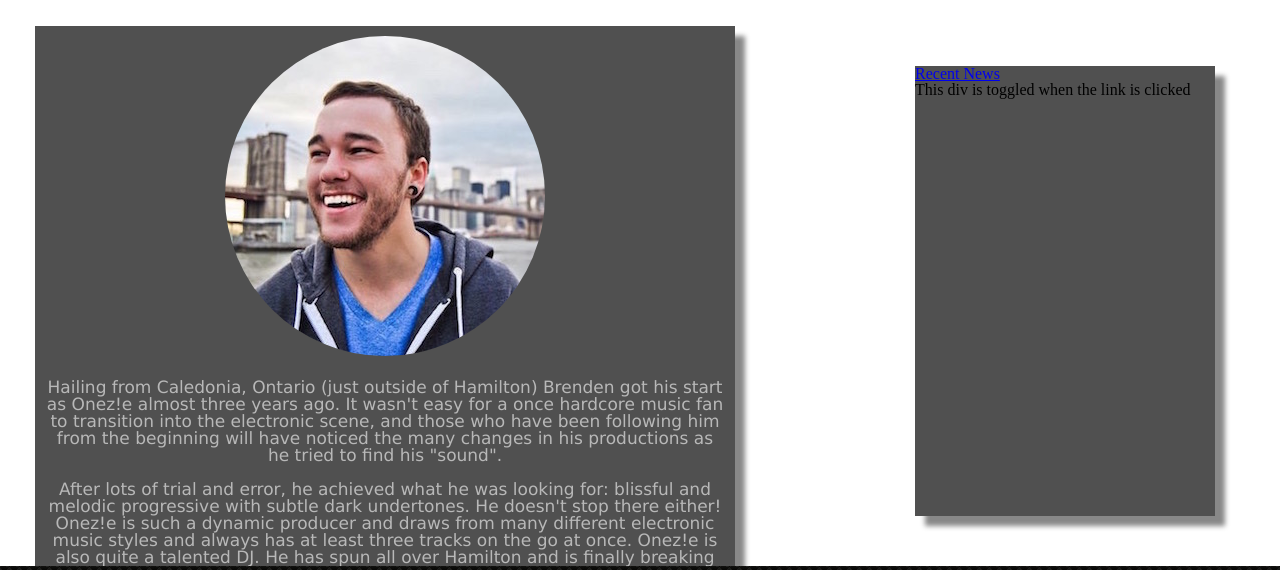
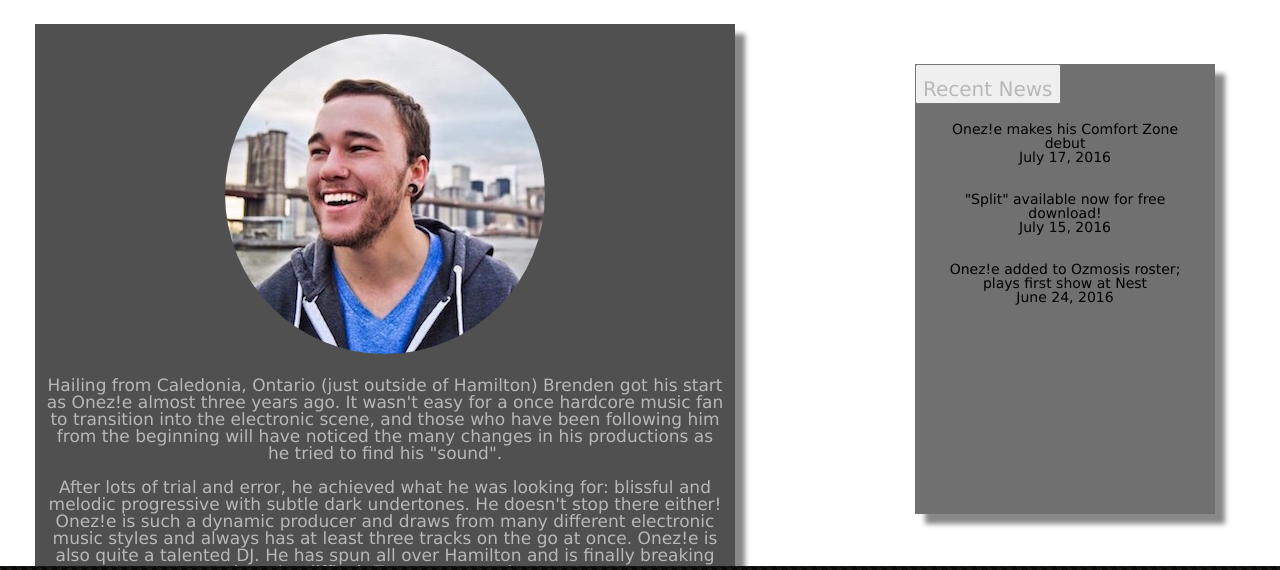
Before and after one commit to stephcerratti/official-onezie, a plain HTML site: page index.html in a window 1280 px wide. Shown: the part 159-729 px from the top of the page. Drawn offline with nearby package versions, Linux system fonts and the light colour scheme.

Commit message:
news toggle

```diff
--- a/index.html
+++ b/index.html
@@ -51,14 +51,16 @@
   </div>
 
 <div class="news">
-  <a href="#">Recent News</a>
-  <div id="my-div">This div is toggled when the link is clicked</div>
+<button><h2>Recent News</h2></button>
+  <p>
+    <ul>
+      <li class="newsitem">Onez!e makes his Comfort Zone debut <br >July 17, 2016</li>
+      <li class="newsitem">"Split" available now for free download! <br >July 15, 2016</li>
+      <li class="newsitem">Onez!e added to Ozmosis roster; plays first show at Nest <br >June 24, 2016</li>
+    </ul>
+  </p>
 </div>
-<script>$('a').on('click', function(event) {
-   event.preventDefault();
-   $('#my-div').toggle('fast');
-});
-</script>
+
 
 </article>
 
--- a/script.js
+++ b/script.js
@@ -1,4 +1,5 @@
-$('a').on('click', function(event) {
-   event.preventDefault();
-   $('#my-div').toggle('fast');
+$(document).ready(function(){
+    $("button").click(function(){
+        $("p").toggle();
+    });
 });
--- a/stylesheet.css
+++ b/stylesheet.css
@@ -85,7 +85,7 @@ img {
   /*float: left;*/
   /*margin: 0px auto;*/
   text-align: center;
-	border: 1px solid red;
+	/*border: 1px solid red;*/
 }
 
 .navbar {
@@ -97,7 +97,7 @@ img {
   list-style-type: none;
 	margin-top: 50px;
 	margin-right: 20px;
-	border: 1px solid red;
+	/*border: 1px solid red;*/
 }
 
 .homenav li {
@@ -164,11 +164,27 @@ li a:hover {
 .news {
 margin-top: 40px;
 margin-right: 200px;
-background: #505050;
+background: #707070;
 height: 500px;
 width: 300px;
 box-shadow: 10px 10px 5px #888888;
 margin: 15px auto;
+}
+
+h2 {
+	font-family: verdana, sans-serif;
+	font-size: 20px;
+	text-align: center;
+	margin-top: 10px;
+	color: #B8B8B8;
+}
+
+.newsitem {
+	font-family: verdana, sans-serif;
+	font-size: 14px;
+	text-align: center;
+	margin: 8px;
+	padding: 10px;
 }
 
 /********** END HOMEPAGE ***********************************/
@@ -232,7 +248,7 @@ margin: 15px auto;
 
 .form {
 	/*margin: 20px;*/
-	/*padding: 15px;*/
+	padding-top: 10px;
 	font-family: verdana, sans-serif;
 	color: #B8B8B8;
 	font-size: 17px;
@@ -298,7 +314,7 @@ footer {
 @media (min-width: 700px) {
   .introbox {
     width: 700px;
-    height: 550px;
+    height: 600px;
   }
   .news {
     width: 500px;
```
